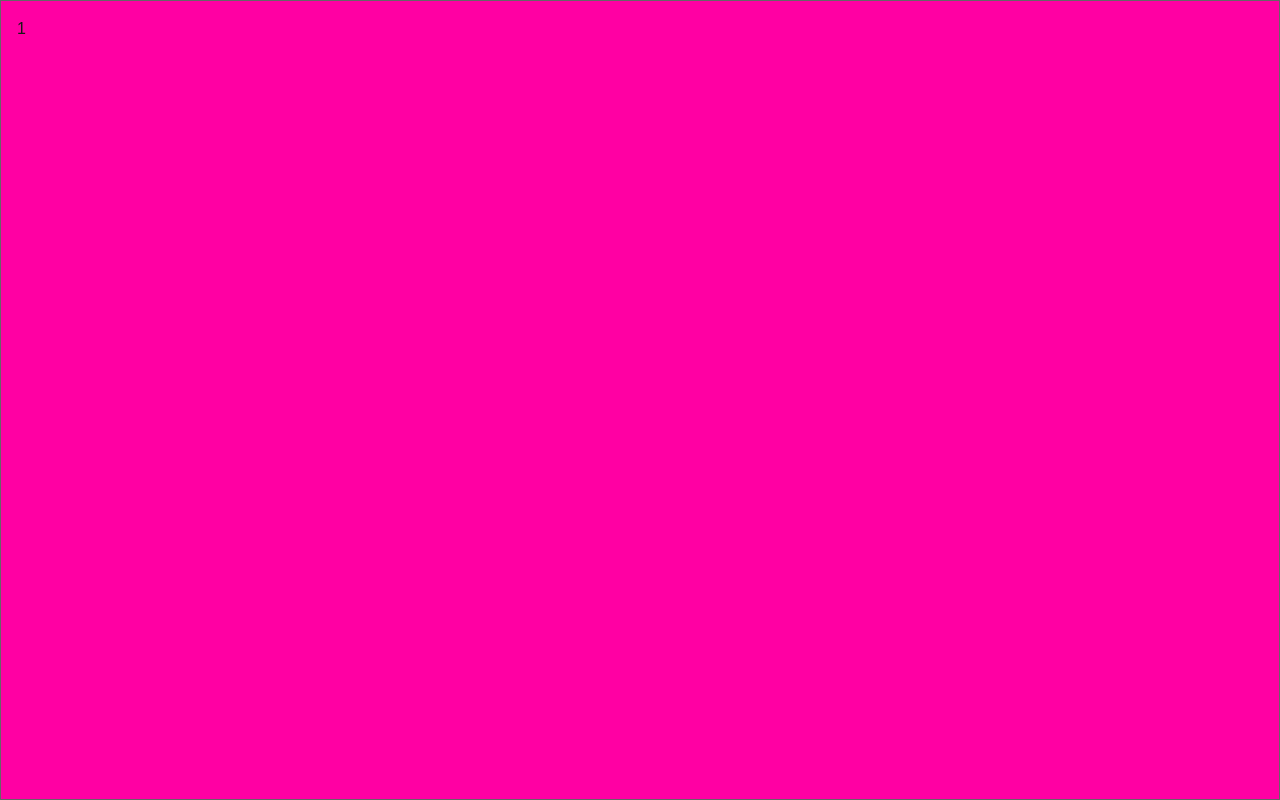
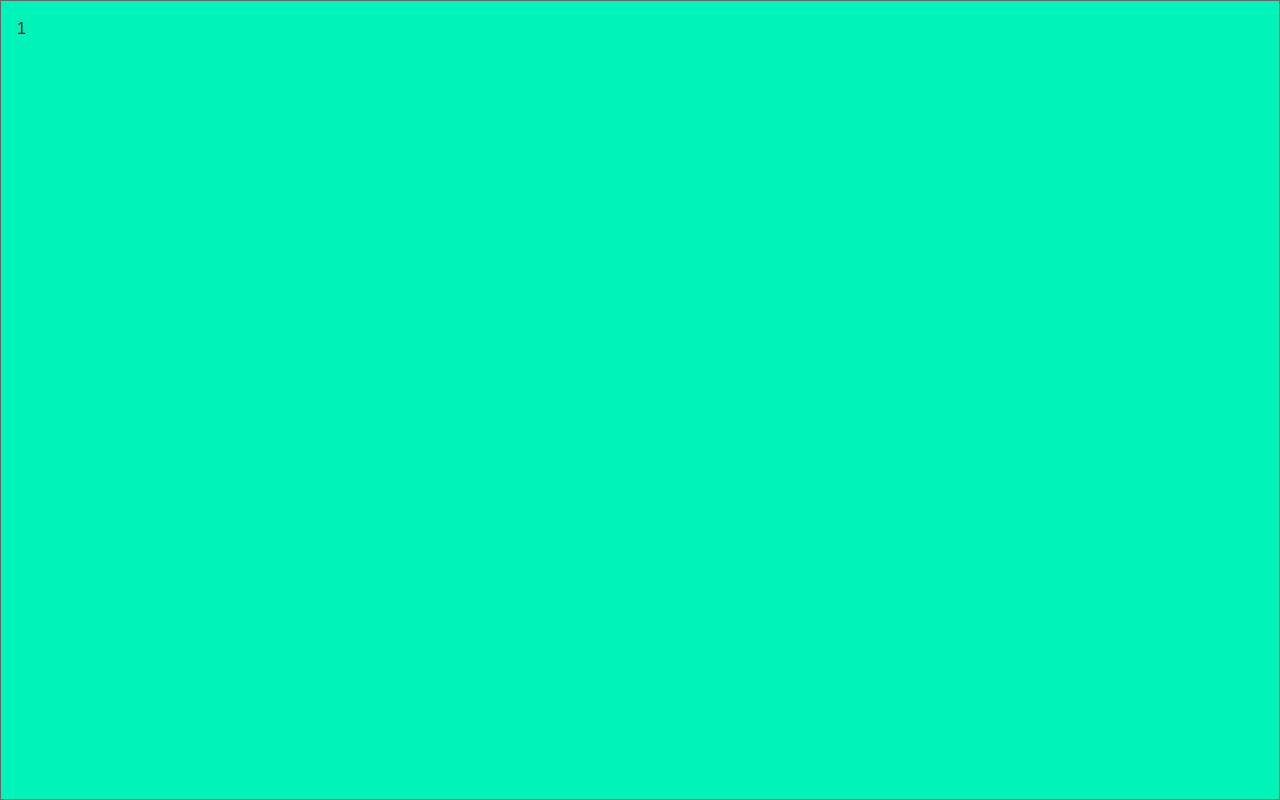
Before and after one commit to throwgoats/glyptok, a Next.js app: page / in a window 1280 px wide. Built offline with nearby package versions, Linux system fonts and the light colour scheme.

Commit message:
generate colors using math instead of an array

```diff
--- a/app/colors.ts
+++ b/app/colors.ts
@@ -1,37 +1,23 @@
-// Color palette for the app
-const colors = [
-  "oklch(0.75 0.43 0.0)",
-  "oklch(0.75 0.43 11.2)",
-  "oklch(0.75 0.43 22.5)",
-  "oklch(0.75 0.43 33.8)",
-  "oklch(0.75 0.43 45.0)",
-  "oklch(0.75 0.43 56.2)",
-  "oklch(0.75 0.43 67.5)",
-  "oklch(0.75 0.43 78.8)",
-  "oklch(0.75 0.43 90.0)",
-  "oklch(0.75 0.43 101.2)",
-  "oklch(0.75 0.43 112.5)",
-  "oklch(0.75 0.43 123.8)",
-  "oklch(0.75 0.43 135.0)",
-  "oklch(0.75 0.43 146.2)",
-  "oklch(0.75 0.43 157.5)",
-  "oklch(0.75 0.43 168.8)",
-  "oklch(0.75 0.43 180.0)",
-  "oklch(0.75 0.43 191.2)",
-  "oklch(0.75 0.43 202.5)",
-  "oklch(0.75 0.43 213.8)",
-  "oklch(0.75 0.43 225.0)",
-  "oklch(0.75 0.43 236.2)",
-  "oklch(0.75 0.43 247.5)",
-  "oklch(0.75 0.43 258.8)",
-  "oklch(0.75 0.43 270.0)",
-  "oklch(0.75 0.43 281.2)",
-  "oklch(0.75 0.43 292.5)",
-  "oklch(0.75 0.43 303.8)",
-  "oklch(0.75 0.43 315.0)",
-  "oklch(0.75 0.43 326.2)",
-  "oklch(0.75 0.43 337.5)",
-  "oklch(0.75 0.43 348.8)"
-];
+// color palette generator
+export function getColor(index: number, total: number = 32) {
+  const lightness = 0.75;
+  const chroma = 0.43;
+  const step = 360 / total;
+  const hue = (index * step) % 360;
+  return `oklch(${lightness} ${chroma} ${hue})`;
+}
 
-export default colors;
+// random color picker
+export function getRandomColorIndex(total: number, recent: number[], avoidCount: number = 4): number {
+  const avoidSet = new Set(recent.slice(-avoidCount));
+  const available = [];
+  for (let i = 0; i < total; i++) {
+    if (!avoidSet.has(i)) available.push(i);
+  }
+  if (available.length === 0) {
+    // fallback: all indices are in recent, so allow all
+    for (let i = 0; i < total; i++) available.push(i);
+  }
+  const idx = Math.floor(Math.random() * available.length);
+  return available[idx];
+}
--- a/app/page.tsx
+++ b/app/page.tsx
@@ -3,33 +3,41 @@
 
 import { useState, useEffect, useRef, useCallback } from "react";
 import styles from "./page.module.scss";
-import colors from "./colors";
+import { getColor, getRandomColorIndex } from "./colors";
 
 export default function Home() {
   const [articles, setArticles] = useState([1, 2]);
   const [articleColors, setArticleColors] = useState<{ [key: number]: string }>({});
   const observer = useRef<IntersectionObserver | null>(null);
 
-  // Helper to get a random color from the colors array
-  const getRandomColor = () => colors[Math.floor(Math.random() * colors.length)];
+  const totalColors = 32;
+  // Helper to get a color for a given index
+  const getColorForIndex = (index: number) => getColor(index, totalColors);
 
-  // Assign a color to a new article if it doesn't have one
+  // Assign a random color to a new article, avoiding repeats within the last 4
   useEffect(() => {
     setArticleColors((prev) => {
       const updated = { ...prev };
       let changed = false;
+      // Track the last 4 color indices used
+      const recentIndices: number[] = Object.values(updated)
+        .map((color) => {
+          // Extract hue from oklch string
+          const match = color.match(/oklch\([^ ]+ [^ ]+ ([^\)]+)\)/);
+          return match ? parseFloat(match[1]) : -1;
+        })
+        .map((hue) => {
+          // Map hue back to index
+          return Math.round((hue / 360) * totalColors) % totalColors;
+        })
+        .filter((idx) => idx >= 0);
+
       articles.forEach((articleNumber) => {
         if (!(articleNumber in updated)) {
-          let color;
-          // Avoid duplicate colors if possible
-          const usedColors = Object.values(updated);
-          const availableColors = colors.filter((c) => !usedColors.includes(c));
-          if (availableColors.length > 0) {
-            color = availableColors[Math.floor(Math.random() * availableColors.length)];
-          } else {
-            color = getRandomColor();
-          }
-          updated[articleNumber] = color;
+          const idx = getRandomColorIndex(totalColors, recentIndices, 4);
+          updated[articleNumber] = getColor(idx, totalColors);
+          recentIndices.push(idx);
+          if (recentIndices.length > 4) recentIndices.shift();
           changed = true;
         }
       });
@@ -53,7 +61,7 @@ export default function Home() {
   return (
     <section className={styles.container}>
       {articles.map((articleNumber, index) => {
-        const bgColor = articleColors[articleNumber] || getRandomColor();
+        const bgColor = articleColors[articleNumber] || getColorForIndex(index);
         if (index + 1 === articles.length) {
           return (
             <article
```
